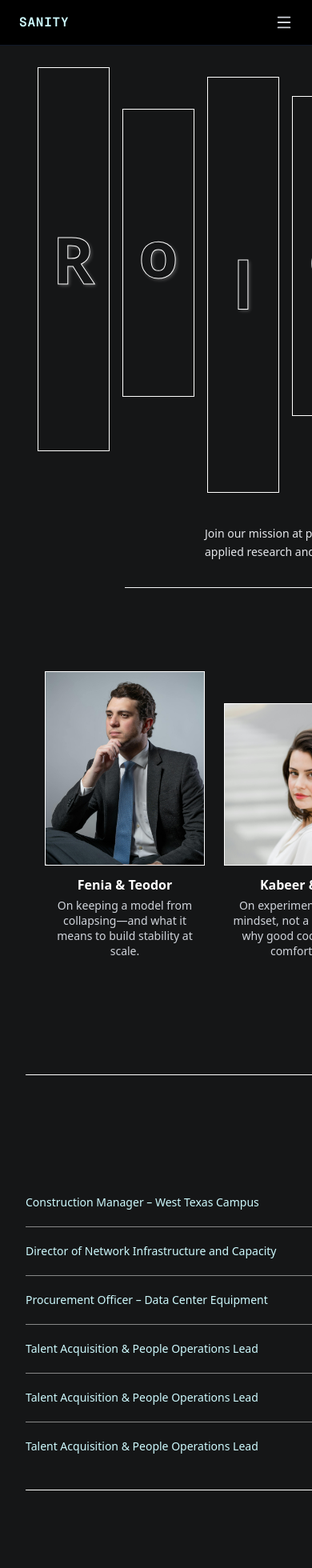
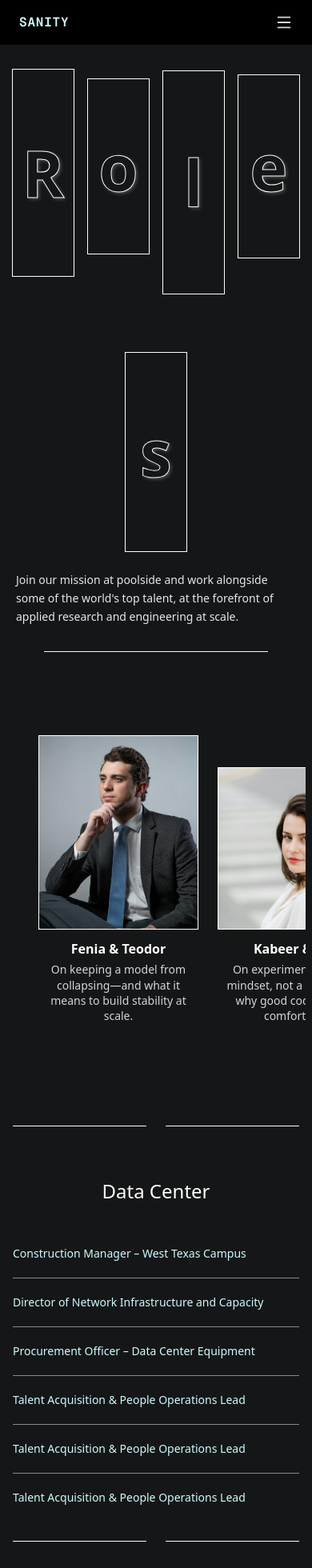
Before and after one commit to ahmad-sherazi/Sanity-clone, a Next.js app: page /vision in a window 390 px wide. Shown: the top 1960 px of the page at 80% size. Built offline with nearby package versions, Linux system fonts and the light colour scheme.

Commit message:
styling chnages

```diff
--- a/src/app/blog/page.tsx
+++ b/src/app/blog/page.tsx
@@ -186,7 +186,7 @@ export default function BlogPage() {
         AI campus in Texas
       </>
     ),
-    style: "top-[250px] left-[50px] right-[40px]", // custom spacing for card 1
+    style: "top-[250px] left-[125px] right-[40px]   sm:top-[250px] sm:left-[50px] sm:right-[40px]", // custom spacing for card 1
   },
   {
     title: (
@@ -196,7 +196,7 @@ export default function BlogPage() {
         model building
       </>
     ),
-    style: "top-[290px] left-[50px] right-[30px]", // custom spacing for card 2
+    style: "top-[290px] left-[125px] right-[30px]  sm:top-[290px] sm:left-[50px] sm:right-[30px]", // custom spacing for card 2
   },
   {
     title: (
@@ -204,25 +204,26 @@ export default function BlogPage() {
         Our vision: Research
       </>
     ),
-    style: "top-[370px] left-[50px] right-[50px]", // custom spacing for card 3
+    style: "top-[370px] left-[125px] right-[50px]  sm:top-[370px] sm:left-[50px] sm:right-[50px]", // custom spacing for card 3
   },
 ];
 
 
 
   return (
-    <div className="flex bg-[#151617] text-white min-h-screen">
+    <div className="flex bg-[#151617] text-white min-h-screen  ">
       {/* ✅ Sidebar Navbar */}
       <Navbar />
 
       {/* ✅ Main Content */}
-      <main className="ml-44 flex-1 px-6 md:px-10 py-10">
+      <main className="ml-0 md:ml-44 flex-1 px-0  md:px-10 py-0 md:py-10 md:mt-0 mt-10  ">
+
 
 
         {/* ✅ SVG Card Grid */}
         <div className="grid grid-cols-1 sm:grid-cols-2 lg:grid-cols-3  justify-items-center ">
           {cards.map((card, index) => (
-            <div key={index} className="relative w-[350px] h-[450px] group ">
+            <div key={index} className="relative w-full sm:w-[350px] h-[450px] group ">
               {/* SVG Outline */}
             <svg
   viewBox="0 0 380 480"
@@ -290,8 +291,11 @@ export default function BlogPage() {
 
 
 
+
+
       {/* ✅ Full-width Footer */}
-      <footer className="w-full flex justify-center items-center min-h-[40vh] -mb-10 bg-[#151617] mt-8">
+    <footer className="w-full flex justify-center items-center min-h-[40vh] mb-0 mt-0 md:mt-8 md:-mb-10 bg-[#151617]">
+
         <h1
           className="text-[100px] md:text-[160px] font-extrabold text-transparent mr-28 uppercase tracking-wide"
           style={{
--- a/src/app/newsroom/page.tsx
+++ b/src/app/newsroom/page.tsx
@@ -48,7 +48,7 @@ export default function NewsroomPage() {
       <Navbar />
 
       {/* ✅ Main Content */}
-      <main className="lg:ml-44 max-lg:ml-0 flex-1 px-4 sm:px-8 md:px-16 py-8 w-full">
+      <main className="lg:ml-44 max-lg:ml-0 flex-1 px-4 sm:px-8 md:px-16 py-8 w-full md:mt-0 mt-12">
         {/* ✅ Featured News Section */}
         <section className="flex flex-col lg:flex-row items-center gap-12 mb-20 w-full">
           {/* Left Column */}
--- a/src/app/vision/page.tsx
+++ b/src/app/vision/page.tsx
@@ -475,51 +475,46 @@
 
 
 
-
-
-
 'use client'
 import { useState } from "react";
 import { motion } from "framer-motion";
 import Navbar from "@/components/Navbar";
-import RoleScrollSection from "@/components/RoleScrollSection"; // ✅ new import
-import DataCenterSection from "@/components/DataCenterSection"; // ✅ new import
-// import PinnedJobSection from "@/components/PinnedJobSection";
+import RoleScrollSection from "@/components/RoleScrollSection";
+import DataCenterSection from "@/components/DataCenterSection";
 
+// ⭐ MOBILE-ONLY HEIGHTS ADDED (desktop values untouched)
 const boxes = [
-  { letter: "R", height: "h-[480px]", offsetTop: "mt-2", offsetBottom: "mb-4" },
-  { letter: "o", height: "h-[360px]", offsetTop: "mt-4", offsetBottom: "mb-10" },
-  { letter: "l", height: "h-[520px]", offsetTop: "mt-20", offsetBottom: "mb-6" },
-  { letter: "e", height: "h-[400px]", offsetTop: "mt-8", offsetBottom: "mb-12" },
-  { letter: "s", height: "h-[460px]", offsetTop: "mt-16", offsetBottom: "mb-2" },
+  { letter: "R", height: "h-[260px] sm:h-[400px] md:h-[480px]", offsetTop: "mt-2", offsetBottom: "mb-4" },
+  { letter: "o", height: "h-[220px] sm:h-[300px] md:h-[360px]", offsetTop: "mt-4", offsetBottom: "mb-10" },
+  { letter: "l", height: "h-[280px] sm:h-[420px] md:h-[520px]", offsetTop: "mt-10 md:mt-20", offsetBottom: "mb-6" },
+  { letter: "e", height: "h-[230px] sm:h-[320px] md:h-[400px]", offsetTop: "mt-6 md:mt-8", offsetBottom: "mb-12" },
+  { letter: "s", height: "h-[250px] sm:h-[360px] md:h-[460px]", offsetTop: "mt-8 md:mt-16", offsetBottom: "mb-2" },
 ];
 
 export default function VisionPage() {
   return (
-    // ✅ Outer wrapper: hides only horizontal overflow
-    <div className="bg-[#151617] min-h-screen overflow-x-hidden">
-      {/* ✅ Main flex layout */}
+    <div className="bg-[#151617] min-h-screen overflow-x-hidden w-full">     {/* ⭐ MOBILE FULL WIDTH FIX */}
+
       <div className="flex flex-col md:flex-row">
-        {/* ✅ Fixed Sidebar */}
         <Navbar />
 
-        {/* ✅ Scrollable Right Section */}
-        <section className="flex-1 overflow-y-auto max-w-6xl mx-auto px-4 md:ml-48 flex flex-col items-center justify-start bg-[#151617] mt-0 pt-0 pb-8">
-
-          {/* Boxes Row */}
-          <div  className="
+        <section className="flex-1 overflow-y-auto w-full px-2 sm:px-4 md:ml-48 max-w-6xl mx-auto flex flex-col items-center justify-start bg-[#151617] mt-8 md:mt-0   pt-0 pb-8">
+          {/* ⭐ REPLACED -ml-40 mr-96 WITH MOBILE-SAFE ml-0 mr-0 */}
+          <div
+            className="
               flex flex-wrap justify-center items-center gap-4 md:gap-5 mt-4
-    -ml-40 mr-96                   /* default mobile: centered */
-    md:ml-48            /* tablet/laptop: use offsets */
-    lg:ml-0 lg:mr-0               /* larger laptop/desktop: cleaner spacing */
-  ">
+              ml-0 mr-0
+              md:ml-48
+              lg:ml-0 lg:mr-0
+            "
+          >
             {boxes.map((box, i) => (
               <TiltLetter key={i} {...box} />
             ))}
           </div>
 
-          {/* Description Text */}
-          <p className="max-w-2xl text-left text-gray-200 mt-4 text-sm md:text-base leading-relaxed px-4 md:px-0">
+          {/* ⭐ MOBILE FULL WIDTH TEXT */}
+          <p className="w-full sm:max-w-2xl text-left text-gray-200 mt-4 text-sm md:text-base leading-relaxed px-3 md:px-0">
             Join our mission at poolside and work alongside some of the world's top talent,
             at the forefront of applied research and engineering at scale.
           </p>
@@ -528,21 +523,27 @@ export default function VisionPage() {
             <div className="border-b border-gray-100 my-8 w-3/4 md:w-[970px]"></div>
           </div>
 
-
-          {/* ✅ Scrollable image animation section */}
-          <div className="mt-2 w-full">
+          <div className="mt-2 px-0 w-full">
             <RoleScrollSection />
           </div>
 
-          {/* ✅ Data Center Section */}
-          <div className="mt-2 w-full">
+          <div className="p-2 m-0 w-full [&_*]:!px-0 [&_*]:!mx-0">
+  <div className="py-6 space-y-4">
     <DataCenterSection />
   </div>
+</div>
 
-          {/* ✅ Full-width Footer */}
+
+
+
+
+
+
+
           <footer className="w-full flex justify-center items-center min-h-[40vh] bg-[#151617] mt-8 md:-mb-8">
+            {/* ⭐ MOBILE FONT SIZE FIX */}
             <h1
-              className="text-[70px] sm:text-[100px] md:text-[140px] lg:text-[160px] lg:mr-28 font-extrabold text-transparent uppercase tracking-wide text-center"
+              className="text-[50px] sm:text-[100px] md:text-[140px] lg:text-[160px] lg:mr-28 font-extrabold text-transparent uppercase tracking-wide text-center"
               style={{
                 backgroundImage:
                   "repeating-linear-gradient(0deg, #ccc 0, #ccc 2px, transparent 2px, transparent 8px)",
@@ -559,7 +560,7 @@ export default function VisionPage() {
   );
 }
 
-/* 🎯 Custom letter component with 3D tilt text only */
+/* 🎯 Letter Component (unchanged except responsive heights above) */
 function TiltLetter({
   letter,
   height,
@@ -588,7 +589,7 @@ function TiltLetter({
     <div
       onMouseMove={handleMouseMove}
       onMouseLeave={resetRotate}
-      className={`relative border border-white w-[90px] sm:w-[120px] md:w-[160px] lg:w-[175px] ${height} ${offsetTop} ${offsetBottom} flex items-center justify-center perspective-[800px]`}
+      className={`relative border border-white w-[78px] sm:w-[120px] md:w-[160px] lg:w-[175px] ${height} ${offsetTop} ${offsetBottom} flex items-center justify-center perspective-[800px]`}
     >
       <motion.span
         className="font-extrabold text-[#151617] select-none"
--- a/src/components/DataCenterSection.tsx
+++ b/src/components/DataCenterSection.tsx
@@ -214,7 +214,7 @@ export default function DataCenterSection() {
   );
 
   return (
-    <section className="bg-[#151617] text-white w-full px-4 sm:px-6 md:px-10 py-10 overflow-hidden">
+    <section className="bg-[#151617] text-white w-full  px-8 sm:px-6 md:px-10 py-0 md:py-10 overflow-hidden">
       {/* 🟦 Top Animated Line */}
       <AnimatedLine delay={0.5} />
 
```
Lines whose indentation alone changed are shown as unchanged.
